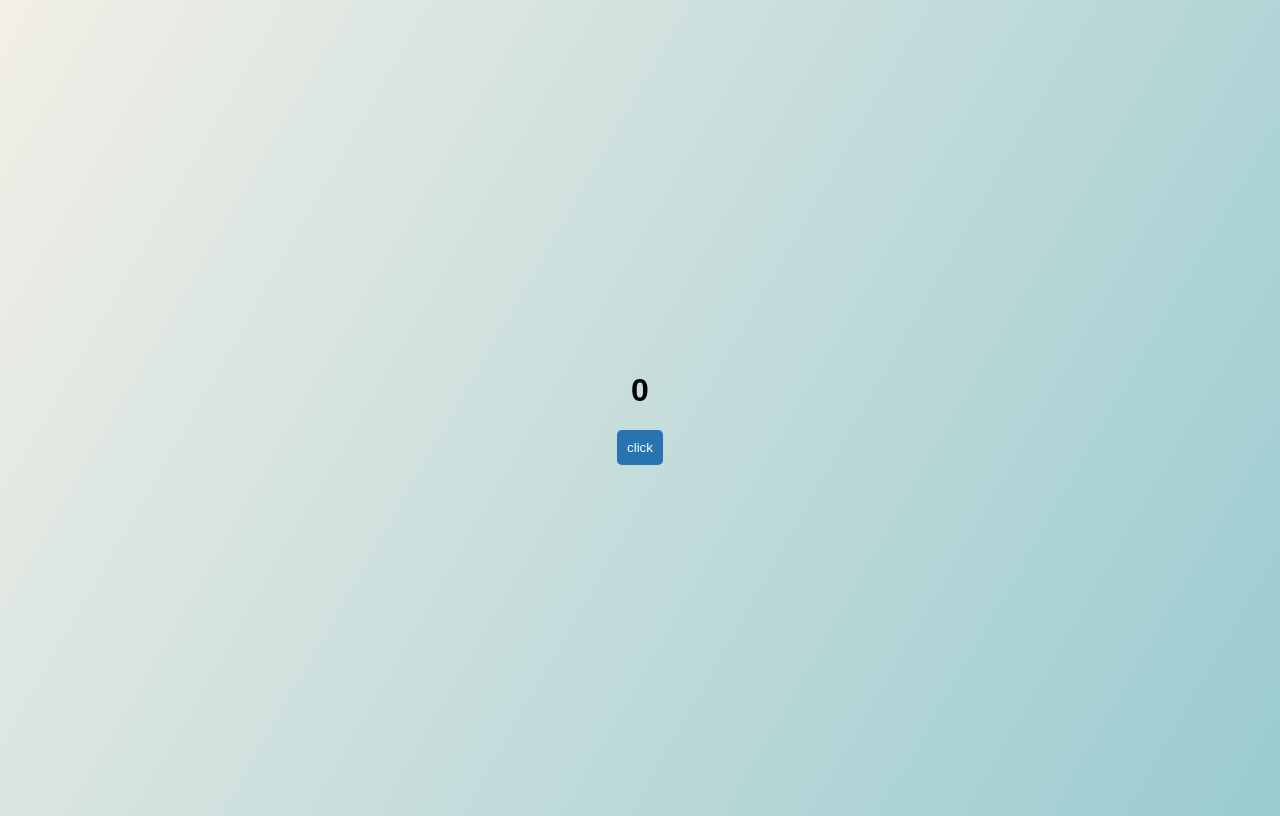
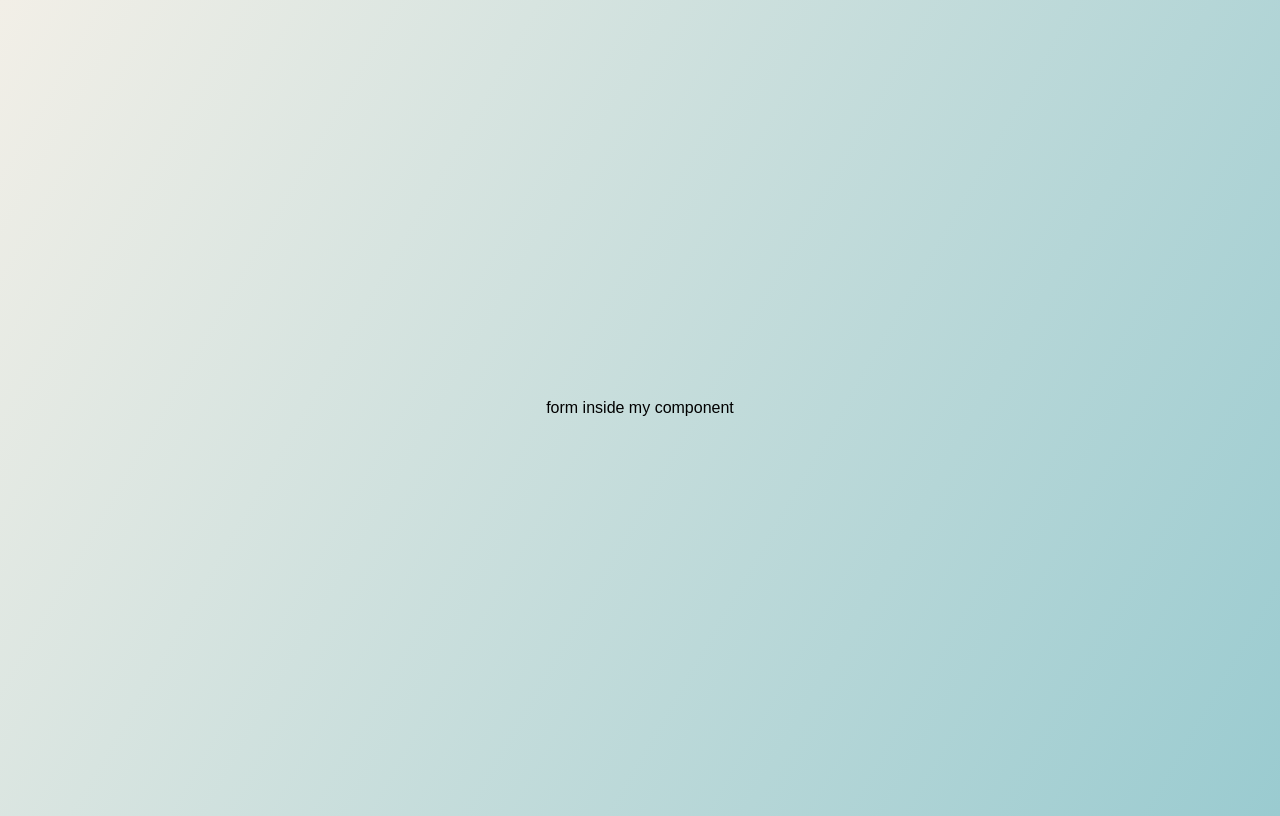
Before and after one commit to Amankhare01/Realtime-Chat, a React (Vite) app in the folder frontend/: page /test in a window 1280 px wide. Built offline with nearby package versions, Linux system fonts and the light colour scheme.

Commit message:
refactor Testh component to include conditional rendering and cleanup effects

```diff
--- a/frontend/src/component/Testh.jsx
+++ b/frontend/src/component/Testh.jsx
@@ -1,23 +1,34 @@
-import { useState } from "react"
+import {  useEffect, useState } from "react"
 
-const Testh = () => {
-  return (
-    <>
-    <Mycomponent/>
-    </>
-  )
+
+function Testh(){
+  const [rendor, setrendor]=useState(true);
+  useEffect(()=>{
+    setTimeout(()=>{
+      setrendor(false)
+    },10000)
+},[])
+
+return(
+  <>
+  {rendor ? <Mycomponent/> : <div>Aman</div>}
+  </>
+)
 }
 function Mycomponent(){
-    const [count, setcount]=useState(0);
-    const increament=()=>{
-        setcount(count+1)
-    };
+    // const [count, setcount]=useState(0);
+    // const increament=()=>{
+    //     setcount(count+1)
+    // };
+    useEffect (()=>{
+      console.log("component mouted")
+    return ()=>{
+      console.log("Domponent unmounted")
+    }
+  },[])
 
-    return(
-        <>
-        <center><h1>{count}</h1></center>
-        <button onClick={increament}>click</button>
-        </>
-    )
+  return <div>
+    form inside my component
+  </div>
 }
 export default Testh
```
